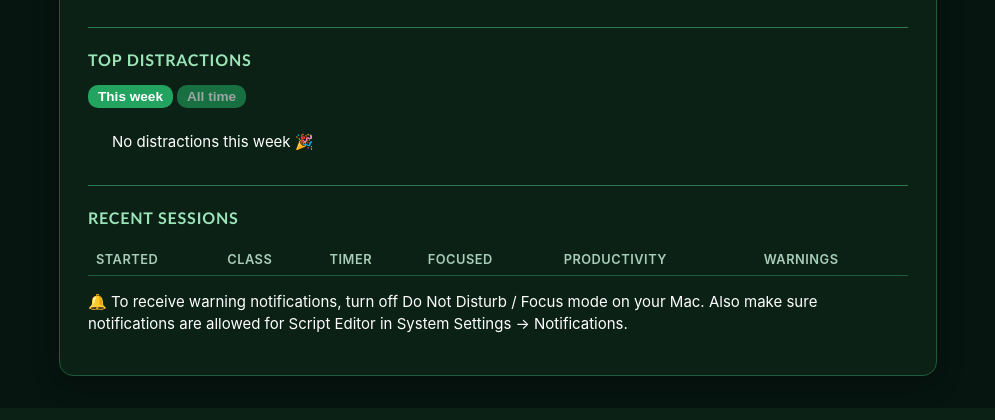
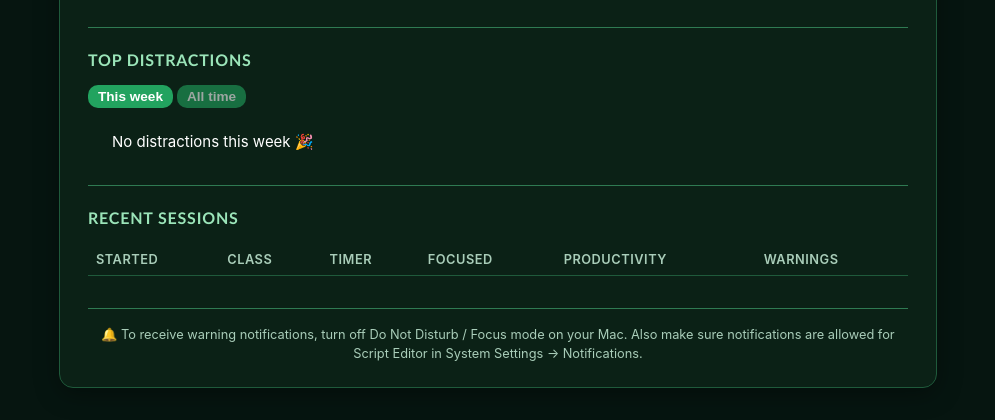
Before and after one commit to mewsmochi/scope_USC-Study-Monitor, a Flask app: page / in a window 1280 px wide. Shown: the part 1720-2140 px from the top of the page, without its empty margins (142-1137 px from the left). Run offline with Flask 3, Linux system fonts and the light colour scheme; data that the repository does not hold is empty; some web fonts are replaced.

Commit message:
Add styles for footer note in style.css
Added footer note styles for improved layout.

```diff
--- a/dashboard/static/style.css
+++ b/dashboard/static/style.css
@@ -186,3 +186,13 @@ form { display: flex; flex-wrap: wrap; gap: 8px; margin-top: 12px; }
 .next-card.low { background: var(--warn); border-color: #facc15; }
 .next-days { font-size: 2.2rem; font-weight: 800; min-width: 4.5rem; text-align: center; line-height: 1; }
 #study-order { padding-left: 1.2rem; }
+
+/* Footer note */
+.footer-note {
+  margin: 2rem 0 0;
+  padding-top: 1rem;
+  border-top: 1px solid var(--line);
+  text-align: center;
+  color: var(--muted);
+  font-size: 0.8rem;
+}
```
